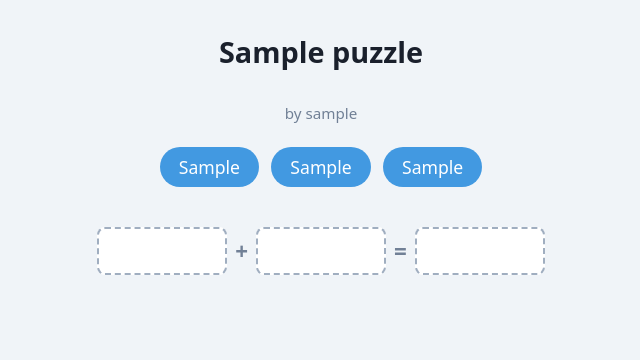
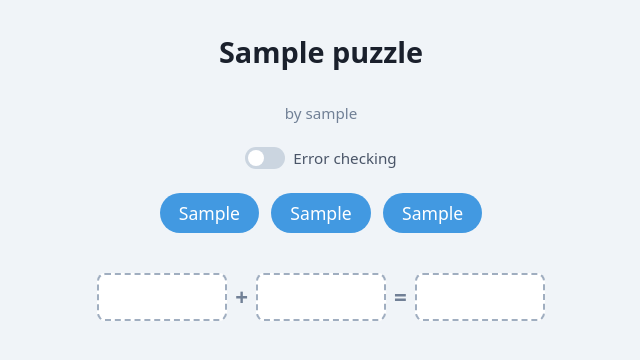
Before and after one commit to mkornilov07/embedding-game, a Django app: page /puzzle/1/ in a window 1280 px wide. Shown: the top 360 px of the page, without its empty margins (319-959 px from the left). Run offline with Django 5.2, Linux system fonts and the light colour scheme; tables that the repository leaves empty hold one stand-in row (values such as "Sample post").

Commit message:
error checking mode

```diff
--- a/game/generators.py
+++ b/game/generators.py
@@ -20,7 +20,8 @@ AVAILABLE_MODELS = {
 }
 
 DEFAULT_MODEL = "word2vec-google-news-300"
-MIN_SIMILARITY = 0.50
+MIN_SIMILARITY = 0.3
+MIN_REFINED_SIMILARITY = 0.6
 MIN_GAP_RATIO = 1.05
 MAX_SYNONYM_SIMILARITY = 0.50
 MAX_ATTEMPTS_PER_RESULT = 5000
@@ -141,8 +142,8 @@ def generate_word_sums(count=5, model_name=None, related_pairs=False):
             continue
         seen.add(triple)
 
-        addends, sum_word, _ = _best_arrangement(model, (w1, w2, w3))
-        if addends is None:
+        addends, sum_word, best_sim = _best_arrangement(model, (w1, w2, w3))
+        if addends is None or best_sim < MIN_REFINED_SIMILARITY:
             continue
 
         results.append({
--- a/game/templates/game/puzzle.html
+++ b/game/templates/game/puzzle.html
@@ -202,11 +202,81 @@
       font-size: 0.95rem;
       margin-bottom: 1.5rem;
     }
+
+    .drop-box.slot-wrong {
+      border-color: #e53e3e;
+      background: #fee2e2;
+      color: #991b1b;
+    }
+
+    .drop-box.slot-correct {
+      border-color: #10b981;
+      background: #d1fae5;
+      color: #065f46;
+    }
+
+    .toggle-row {
+      display: flex;
+      align-items: center;
+      gap: 0.5rem;
+      margin-bottom: 1.5rem;
+      font-size: 0.95rem;
+      color: #4a5568;
+    }
+
+    .toggle {
+      position: relative;
+      width: 40px;
+      height: 22px;
+    }
+
+    .toggle input {
+      opacity: 0;
+      width: 0;
+      height: 0;
+    }
+
+    .toggle-slider {
+      position: absolute;
+      inset: 0;
+      background: #cbd5e0;
+      border-radius: 11px;
+      cursor: pointer;
+      transition: background 0.2s;
+    }
+
+    .toggle-slider::before {
+      content: "";
+      position: absolute;
+      width: 16px;
+      height: 16px;
+      left: 3px;
+      top: 3px;
+      background: #fff;
+      border-radius: 50%;
+      transition: transform 0.2s;
+    }
+
+    .toggle input:checked + .toggle-slider {
+      background: #4299e1;
+    }
+
+    .toggle input:checked + .toggle-slider::before {
+      transform: translateX(18px);
+    }
   </style>
 </head>
 <body>
   <h1>{{ puzzle.name }}</h1>
   {% if puzzle.created_by %}<div class="author">by {{ puzzle.created_by.username }}</div>{% endif %}
+
+  <div class="toggle-row">
+    <label class="toggle">
+      <input type="checkbox" id="error-check-toggle">
+      <span class="toggle-slider"></span>
+    </label>
+    <span>Error checking</span>
+  </div>
 
   <div class="word-bank" id="word-bank"></div>
 
@@ -227,6 +297,7 @@
     const words = {{ words_json|safe }};
     const combinations = {{ combinations_json|safe }};
     const checkUrl = "{% url 'check_puzzle' puzzle.pk %}";
+    const checkRowUrl = "{% url 'check_row' puzzle.pk %}";
     const csrfToken = "{{ csrf_token }}";
 
     const bank = document.getElementById("word-bank");
@@ -299,6 +370,7 @@
       box.textContent = words[bubble.dataset.index].text;
       box.dataset.wordIndex = bubble.dataset.index;
       box.classList.add("filled");
+      checkRowIfFull(box.dataset.combo);
       checkAllFilled();
     }
 
@@ -342,6 +414,7 @@
       const box = e.currentTarget;
       if (box.dataset.wordIndex === undefined) return;
 
+      const comboIdx = box.dataset.combo;
       const idx = box.dataset.wordIndex;
       const bubble = bank.querySelector(`[data-index="${idx}"]`);
       bubble.classList.remove("placed");
@@ -349,7 +422,55 @@
       box.textContent = "";
       delete box.dataset.wordIndex;
       box.classList.remove("filled");
+
+      clearRowState(comboIdx);
     }
+
+    function clearRowState(comboIdx) {
+      const boxes = document.querySelectorAll(`.drop-box[data-combo="${comboIdx}"]`);
+      boxes.forEach(b => {
+        b.classList.remove("slot-wrong", "slot-correct");
+      });
+    }
+
+    function checkRowIfFull(comboIdx) {
+      if (!document.getElementById("error-check-toggle").checked) return;
+
+      const boxes = document.querySelectorAll(`.drop-box[data-combo="${comboIdx}"]`);
+      const allFilled = Array.from(boxes).every(b => b.dataset.wordIndex !== undefined);
+      if (!allFilled) return;
+
+      const slotWords = Array.from(boxes).map(b => words[b.dataset.wordIndex].text);
+
+      fetch(checkRowUrl, {
+        method: "POST",
+        headers: {
+          "Content-Type": "application/json",
+          "X-CSRFToken": csrfToken,
+        },
+        body: JSON.stringify({ words: slotWords }),
+      })
+        .then(r => r.json())
+        .then(data => {
+          const wrongSet = new Set(data.wrong_slots);
+          boxes.forEach((box, j) => {
+            box.classList.remove("slot-wrong", "slot-correct");
+            if (wrongSet.has(j)) {
+              box.classList.add("slot-wrong");
+            } else {
+              box.classList.add("slot-correct");
+            }
+          });
+        });
+    }
+
+    document.getElementById("error-check-toggle").addEventListener("change", function () {
+      if (this.checked) {
+        combinations.forEach((_, i) => checkRowIfFull(String(i)));
+      } else {
+        combinations.forEach((_, i) => clearRowState(String(i)));
+      }
+    });
 
     // Check if all boxes are filled, then verify with backend
     function checkAllFilled() {
--- a/game/urls.py
+++ b/game/urls.py
@@ -7,6 +7,7 @@ urlpatterns = [
     path("", views.puzzle_list, name="puzzle_list"),
     path("puzzle/<int:pk>/", views.puzzle, name="puzzle"),
     path("puzzle/<int:pk>/check/", views.check_puzzle, name="check_puzzle"),
+    path("puzzle/<int:pk>/check-row/", views.check_row, name="check_row"),
     path("login/", LoginView.as_view(template_name="game/login.html"), name="login"),
     path("logout/", LogoutView.as_view(next_page="puzzle_list"), name="logout"),
     path("register/", views.register, name="register"),
--- a/game/views.py
+++ b/game/views.py
@@ -85,6 +85,52 @@ def check_puzzle(request, pk):
     return JsonResponse({"correct": correct})
 
 
+@require_POST
+def check_row(request, pk):
+    """Check a single filled row against the puzzle's word sums.
+
+    Returns which slots are wrong:
+    - If 2 of the 3 words match a word sum (in valid positions), only the odd one out is marked wrong.
+    - Otherwise all 3 are marked wrong.
+    """
+    p = get_object_or_404(Puzzle, pk=pk)
+    data = json.loads(request.body)
+    slot_words = data["words"]  # [addend_slot1, addend_slot2, sum_slot]
+
+    word_sums = []
+    for combo in p.combinations.all():
+        try:
+            ws = combo.wordsum
+            word_sums.append((frozenset({ws.addend1, ws.addend2}), ws.sum_word))
+        except WordSum.DoesNotExist:
+            continue
+
+    addends = frozenset(slot_words[:2])
+    sum_word = slot_words[2]
+
+    # Exact match
+    if (addends, sum_word) in word_sums:
+        return JsonResponse({"wrong_slots": []})
+
+    # Check if 2 of 3 match — addends correct, sum wrong
+    for ws_addends, ws_sum in word_sums:
+        if addends == ws_addends:
+            return JsonResponse({"wrong_slots": [2]})
+
+    # Check if one addend + sum match — the other addend is wrong
+    for ws_addends, ws_sum in word_sums:
+        if sum_word == ws_sum:
+            for i in range(2):
+                if slot_words[i] in ws_addends:
+                    other = 1 - i
+                    return JsonResponse({"wrong_slots": [other]})
+
+    # Check if sum is correct for some word sum, and one addend is in that word sum
+    # (already covered above)
+
+    return JsonResponse({"wrong_slots": [0, 1, 2]})
+
+
 def register(request):
     if request.method == "POST":
         form = UserCreationForm(request.POST)
```
